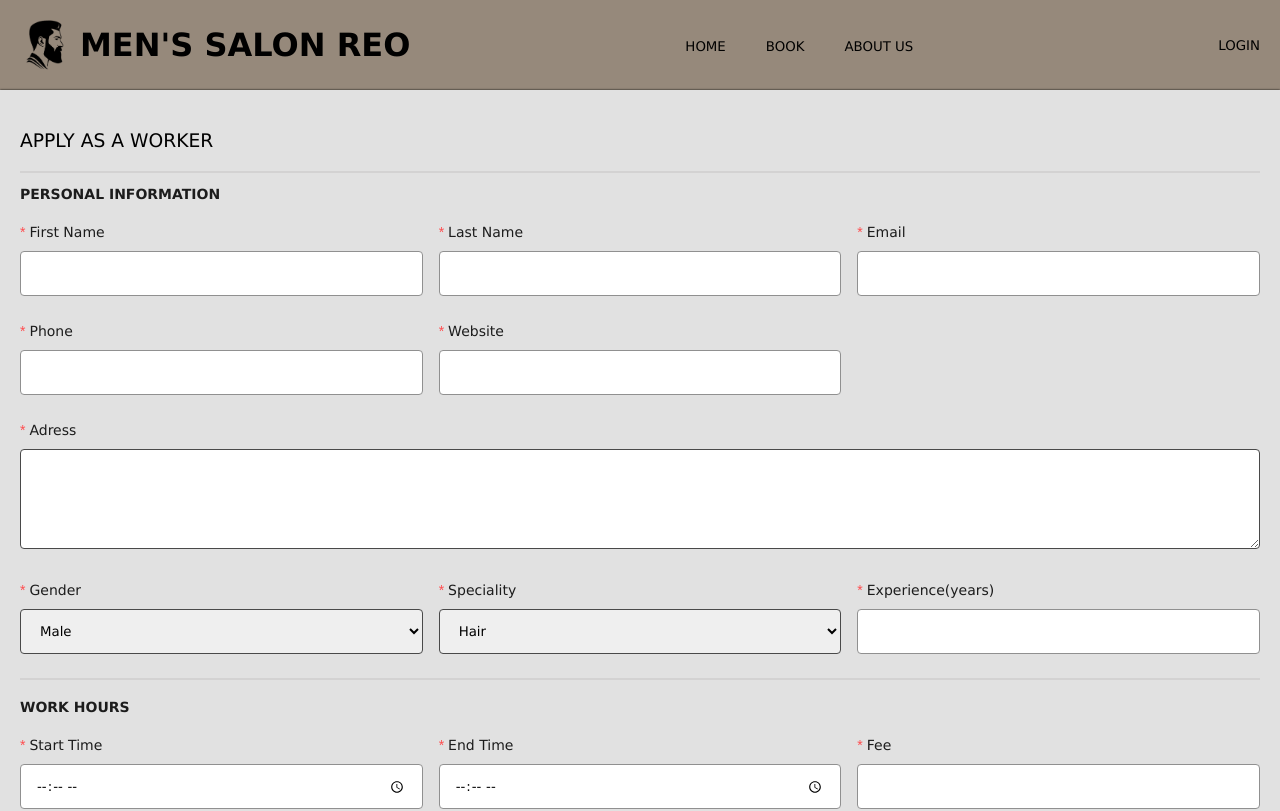
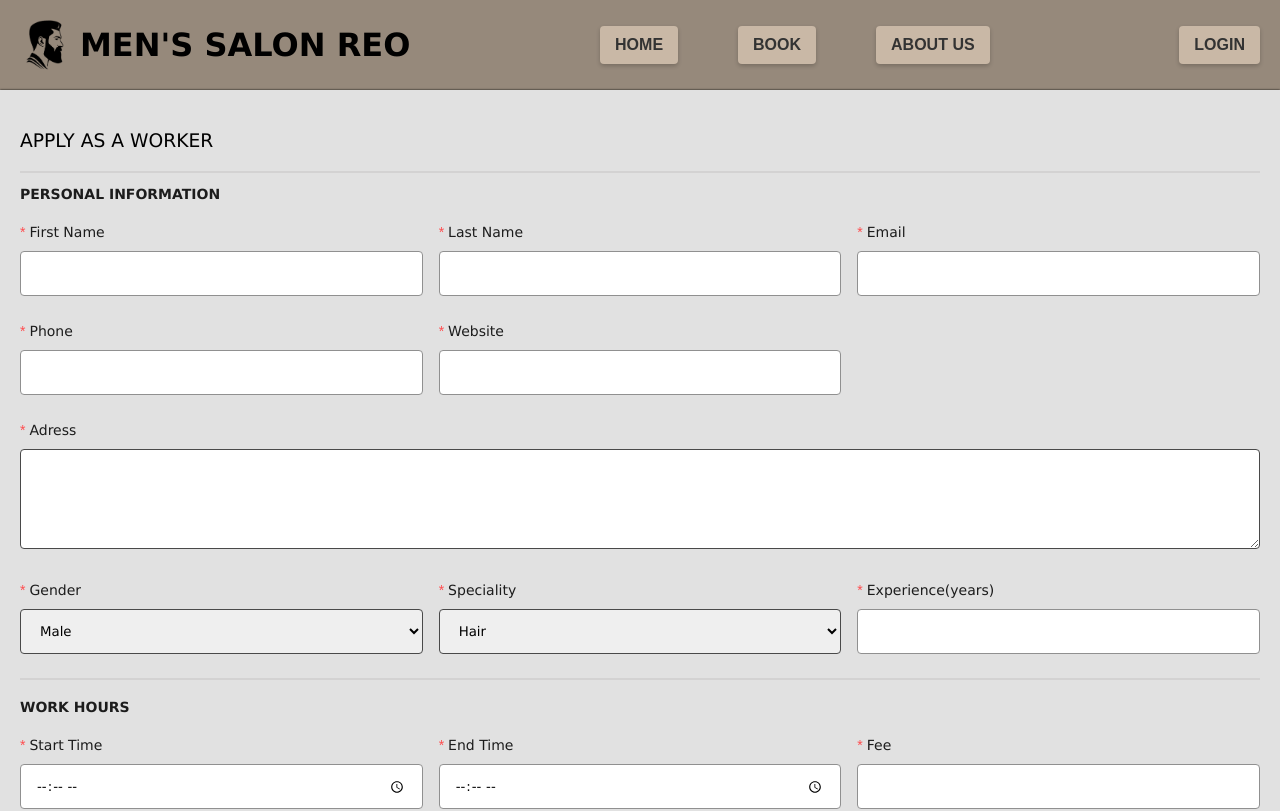
Before and after one commit to ErikKolaric/praktikum2, a React (Create React App) app: page /apply-barber in a window 1280 px wide. Shown: the top 811 px of the page. Built offline with nearby package versions, Linux system fonts and the light colour scheme.

Commit message:
Navigation bar

```diff
--- a/src/components/ProtectedRoute.js
+++ b/src/components/ProtectedRoute.js
@@ -13,7 +13,7 @@ const ProtectedRoute = ({ children }) => {
       label: (
         <li>
           <button
-            className="transparent cursor-pointer"
+            className="transparent cursor-pointer home-link"
             onClick={() => navigate("/")}
           >
             HOME
@@ -26,7 +26,7 @@ const ProtectedRoute = ({ children }) => {
       label: (
         <li>
           <button
-            className="transparent cursor-pointer"
+            className="transparent cursor-pointer book-link"
             onClick={() => navigate("/barbers")}
           >
             BOOK
@@ -39,7 +39,7 @@ const ProtectedRoute = ({ children }) => {
       label: (
         <li>
           <button
-            className="transparent cursor-pointer"
+            className="transparent cursor-pointer about-link"
             onClick={() => navigate("/about")}
           >
             ABOUT US
@@ -53,7 +53,7 @@ const ProtectedRoute = ({ children }) => {
         <div className="flex items-center gap-1">
           {user && <i className="ri-shield-user-line"></i>}
           <span
-            className="uppercase cursor-pointer underline"
+            className="uppercase cursor-pointer underline profile-link"
             onClick={() => {
               if (user.role === "admin") navigate("/admin");
               else navigate("/profile");
@@ -70,7 +70,7 @@ const ProtectedRoute = ({ children }) => {
         <li>
           {!user && (
             <button
-              className="cursor-pointer text-center transparent "
+              className="cursor-pointer text-center transparent login-link"
               onClick={() => {
                 localStorage.removeItem("user");
                 navigate("/login");
@@ -81,7 +81,7 @@ const ProtectedRoute = ({ children }) => {
           )}
           {user && (
             <i
-              className="ri-logout-box-r-line"
+              className="ri-logout-box-r-line logout-link"
               onClick={() => {
                 localStorage.removeItem("user");
                 navigate("/login");
@@ -147,7 +147,7 @@ const ProtectedRoute = ({ children }) => {
           <ul className="nav gap-2">
             <li>
               <button
-                className="transparent cursor-pointer"
+                className="transparent cursor-pointer home-link"
                 onClick={() => navigate("/")}
               >
                 HOME
@@ -155,7 +155,7 @@ const ProtectedRoute = ({ children }) => {
             </li>
             <li>
               <button
-                className="transparent cursor-pointer"
+                className="transparent cursor-pointer book-link"
                 onClick={() => navigate("/barbers")}
               >
                 BOOK
@@ -163,7 +163,7 @@ const ProtectedRoute = ({ children }) => {
             </li>
             <li>
               <button
-                className="transparent cursor-pointer"
+                className="transparent cursor-pointer about-link"
                 onClick={() => navigate("/about")}
               >
                 ABOUT US
@@ -171,22 +171,24 @@ const ProtectedRoute = ({ children }) => {
             </li>
           </ul>
         </div>
-        <div className="flex login items-center gap-3">
+        <div className="flex login items-center gap-3 ostalo">
+          {user && (
             <div className="flex items-center gap-1">
-            {user && <i className="ri-shield-user-line"></i>}
-            <span
-              className="uppercase cursor-pointer underline"
+              <button
+                className="uppercase cursor-pointer"
                 onClick={() => {
                   if (user.role === "admin") navigate("/admin");
                   else navigate("/profile");
                 }}
               >
+                {user && <i className="ri-shield-user-line"></i>}
                 {user?.name}
-            </span>
+              </button>
             </div>
+          )}
           {!user && (
             <button
-              className="cursor-pointer transparent "
+              className="cursor-pointer transparent"
               onClick={() => {
                 localStorage.removeItem("user");
                 navigate("/login");
@@ -196,15 +198,15 @@ const ProtectedRoute = ({ children }) => {
             </button>
           )}
           {user && (
-            <i
-              className="ri-logout-box-r-line"
+            <button
+              className="ri-logout-box-r-line cursor-pointer transparent"
               onClick={() => {
                 localStorage.removeItem("user");
                 navigate("/login");
               }}
             >
               LOGOUT
-            </i>
+            </button>
           )}
         </div>
       </div>
--- a/src/index.css
+++ b/src/index.css
@@ -306,6 +306,65 @@ textarea {
   display: flex;
   justify-content: center;
 }
+.nav li {
+  display: inline-block;
+  margin: 0 10px;
+}
+
+.nav li button {
+  background-color: #c9b8a6;
+  border: none;
+  cursor: pointer;
+  color: #333;
+  font-family: Arial, sans-serif;
+  font-weight: bold;
+  font-size: 16px;
+  text-decoration: none;
+  transition: color 0.3s ease;
+  padding: 10px 15px;
+  box-shadow: 0 2px 4px rgba(0, 0, 0, 0.2);
+  border-radius: 4px;
+}
+
+.nav li button:hover {
+  color: #ffffff;
+}
+
+.nav li .underline {
+  text-decoration: underline;
+}
+
+.nav li .uppercase {
+  text-transform: uppercase;
+}
+
+.ostalo button {
+  background-color: #c9b8a6;
+  border: none;
+  cursor: pointer;
+  color: #333;
+  font-family: Arial, sans-serif;
+  font-weight: bold;
+  font-size: 16px;
+  text-decoration: none;
+  transition: color 0.3s ease;
+  padding: 10px 15px;
+  box-shadow: 0 2px 4px rgba(0, 0, 0, 0.2);
+  border-radius: 4px;
+}
+
+.ostalo button:hover {
+  color: #ffffff;
+}
+
+.ostalo .underline {
+  text-decoration: underline;
+}
+
+.ostalo .uppercase {
+  text-transform: uppercase;
+}
+
 li {
   padding-left: 10px;
   padding-right: 10px;
```
Lines whose indentation alone changed are shown as unchanged.
